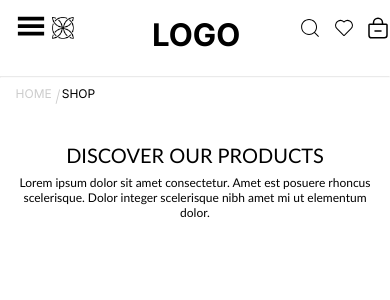
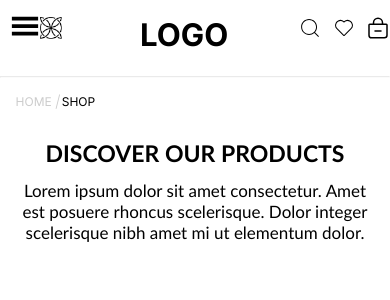
Before and after one commit to rajeshsarkar95/Appscrip-task-RajeshSarkar, a Next.js app: page /components/middle in a window 390 px wide. Shown: the top 300 px of the page. Built offline with nearby package versions, Linux system fonts and the light colour scheme.

Commit message:
all ok maybe

```diff
--- a/app/components/Card/page.js
+++ b/app/components/Card/page.js
@@ -7,7 +7,6 @@ import "./card.css";
 
 export default function Card(props) {
   const [products, setProducts] = useState([]);
-
 
   const  {ispen,setIspen} = props
   console.log(props)
@@ -25,7 +24,6 @@ export default function Card(props) {
     work: [],
     today: [],
   });
-
   useEffect(() => {
     async function fetchData() {
       try {
@@ -76,7 +74,6 @@ export default function Card(props) {
           <div className="App">
             <div className="Mainsidebar">
               {/* Ideal For Section */}
-
               <div className={`filter_section ${ispen ? "" : "hidden"}`
 
               }
--- a/app/components/middle/middle.css
+++ b/app/components/middle/middle.css
@@ -11,7 +11,7 @@
     align-items: center;
     font-family: "Gill Sans", sans-serif;
 }
-.dic_pro p {
+.dic_pro .cover_dic{
     width: 514px;
     height: 83px;
     word-wrap: break-word;
@@ -27,15 +27,16 @@
     .dic_pro h1 {
         width: 90%;
         height: auto;
-        font-size: 20px;
+        font-size: 23px;
         text-align: center;
+        font-weight: 600;
     }
-    .dic_pro p {
+    .dic_pro .cover_dic{
         width: 90%;
         height: auto;
-        margin-top: -5px;
+        margin-top: 13px;
         word-wrap: break-word;
         text-align: center;
-        font-size: 12px;
+        font-size: 17px;
     }
 }
--- a/app/components/middle/page.js
+++ b/app/components/middle/page.js
@@ -8,7 +8,7 @@ function page() {
     <center>
       <div className='dic_pro'>
         <h1>DISCOVER OUR PRODUCTS</h1>
-        <p>Lorem ipsum dolor sit amet consectetur. Amet est posuere rhoncus scelerisque. Dolor integer scelerisque nibh amet mi ut elementum dolor.</p>
+        <p className='cover_dic'>Lorem ipsum dolor sit amet consectetur. Amet est posuere rhoncus scelerisque. Dolor integer scelerisque nibh amet mi ut elementum dolor.</p>
       </div>
       </center>
     </div>
--- a/app/components/middlebar/middlebar.css
+++ b/app/components/middlebar/middlebar.css
@@ -59,14 +59,11 @@
     max-width: 100%;
     margin-left: 15px;
     margin-right: 15px;
+    margin-top: 6%;
   }
   .back_icon{
     display: none;
   }
-  .mid_ico{
-
-  }
-
   .hide_Fiter {
     width: 100%;
     height: auto;
--- a/app/components/navbar/navbar.css
+++ b/app/components/navbar/navbar.css
@@ -1,4 +1,4 @@
-/* Base styles for the navbar */
+
 .nav {
   display: flex;
   justify-content: space-between;
@@ -114,7 +114,7 @@ hr {
     display: none;
   }
   .home_ico{
-    margin-top: 4%;
+    margin-top: 0%;
     opacity: 0.2;
   }
   .ico_home{
@@ -128,7 +128,7 @@ hr {
     gap: 3px;
     font-size: 12px;
     margin-left: 4%;
-    margin-top: -5%;
+    margin-top: 0%;
   }
   .Logo {
     margin-top: -4px;
--- a/app/globals.css
+++ b/app/globals.css
@@ -5,3 +5,7 @@ body{
     margin: 0;
     padding: 0;
 }
+*{
+    margin: 0;
+    padding: 0;
+}
```
Also changed, not shown: app/components/Card/card.css (+7 -5 lines).
